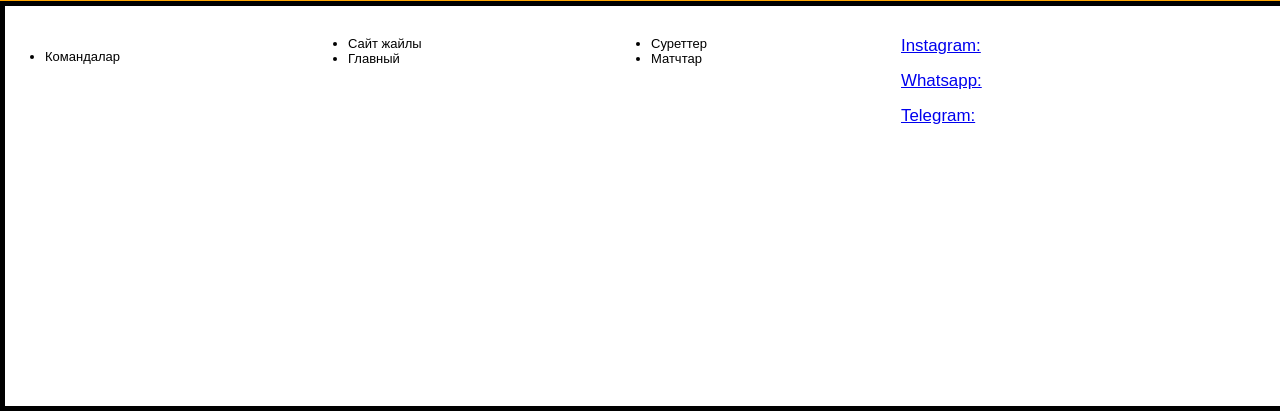
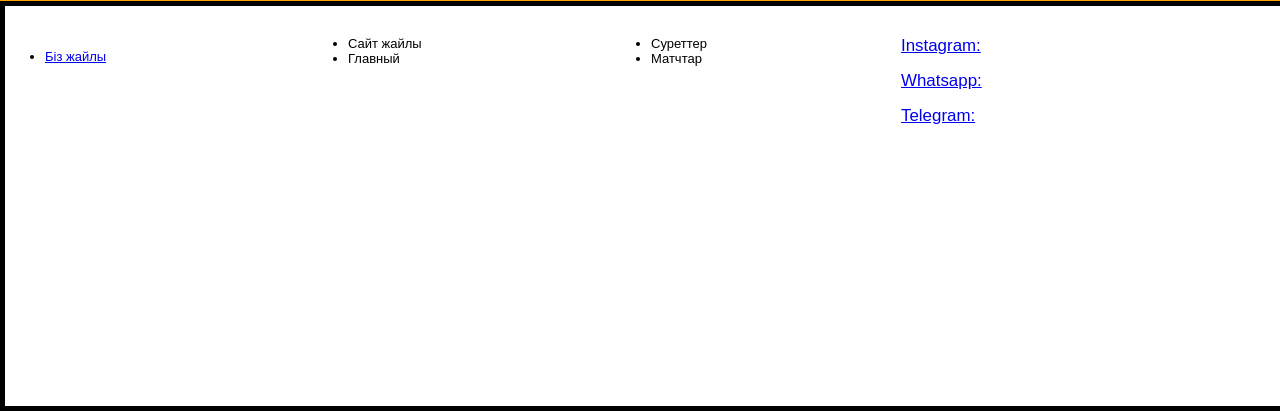
Before and after one commit to Bagdaulet02/Stadion-WebSite, a Django app: page / in a window 1280 px wide. Shown: the part 841-1252 px from the top of the page. Run offline with Django 4.2, Linux system fonts and the light colour scheme.

Commit message:
Changed index

```diff
--- a/Stadion/index/templates/index.html
+++ b/Stadion/index/templates/index.html
@@ -115,7 +115,7 @@ $('.center').slick({
 <div class="footer-main">
 	<div class="footer-san-sol">
 		<ul>
-		<li>Командалар</li>
+		<li><a href="../../about/templates/about.html" target="_blank">Біз жайлы</a></li>
 		<li>Сайт жайлы</li>
 		<li>Главный</li>
 		<li>Суреттер</li>
```
